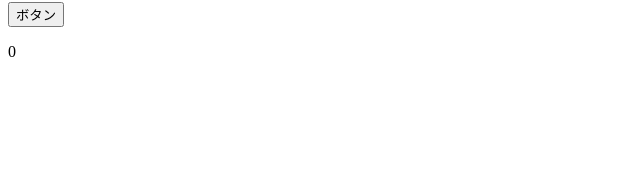
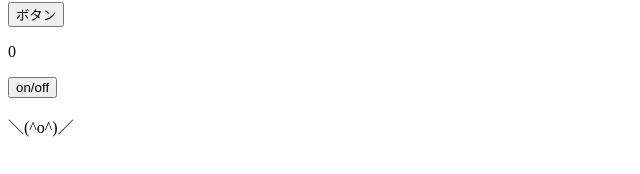
Before and after one commit to ryoma-abe/React-dev, a React (Vite) app in the folder react/my-app/: page / in a window 1280 px wide. Shown: the part 136-310 px from the top of the page, without its empty margins (0-640 px from the left). Built offline with nearby package versions, Linux system fonts and the light colour scheme.

Commit message:
表示切り替えを追加

```diff
--- a/react/my-app/src/App.jsx
+++ b/react/my-app/src/App.jsx
@@ -3,6 +3,10 @@ import { ColorfulMessage } from "./components/ColorfulMessage";
 
 export const App = () => {
   const [num, setNum] = useState(0);
+  const [isShowFace, setIshowFace] = useState(true);
+  const onClickToggle = () => {
+    setIshowFace(!isShowFace);
+  };
   const onClickButton = () => {
     setNum(num + 1);
   };
@@ -13,6 +17,8 @@ export const App = () => {
       <ColorfulMessage color="blue" message="元気です" />
       <button onClick={onClickButton}>ボタン</button>
       <p>{num}</p>
+      <button onClick={onClickToggle}>on/off</button>
+      {isShowFace && <p>＼(^o^)／</p>}
     </>
   );
 };
```
